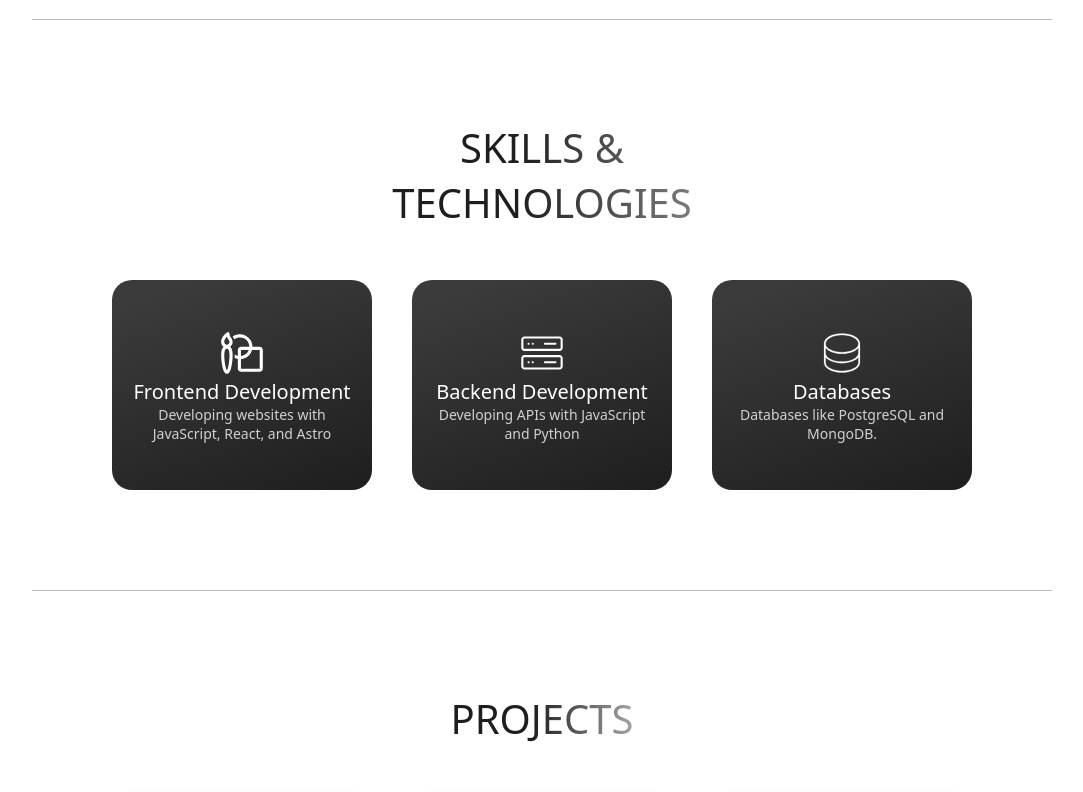
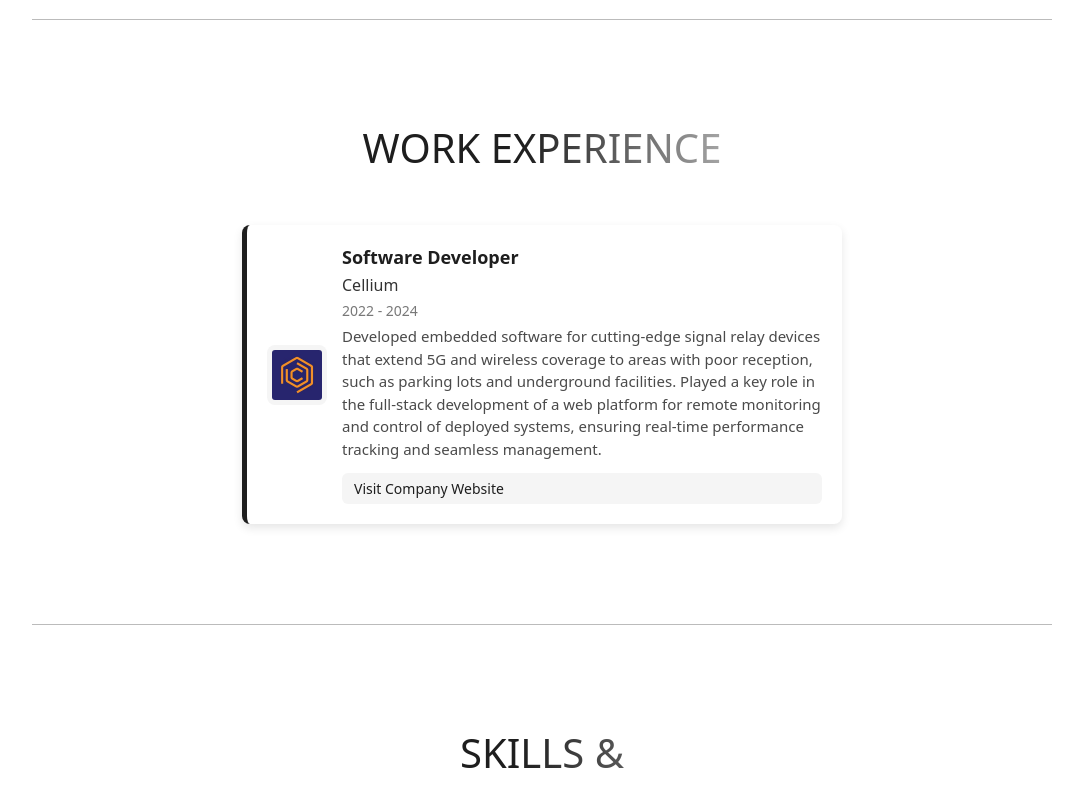
Before and after one commit to Yardenregev/portfolio_website, an Astro site: page / in a window 1280 px wide. Shown: the part 780-1572 px from the top of the page, without its empty margins (98-1181 px from the left). Built offline with nearby package versions, Linux system fonts and the light colour scheme; Astro itself is replaced by a stand-in of ours.

Commit message:
added work experience section

```diff
--- a/src/components/Footer.astro
+++ b/src/components/Footer.astro
@@ -7,6 +7,7 @@ const year = new Date().getFullYear()
     <ul>
         <li><a href="https://www.linkedin.com/in/yarden-regev-6613261b7" target="_blank">Linkedin</a></li>
         <li><a href="https://github.com/Yardenregev/Projects" target="_blank">Github</a></li>
+        <li><a href="yarden_regev_resume.pdf" target="_blank">Resume</a></li>
         <li class="contact-btn"><a href="mailto:yardenregev11@gmail.com">Email me!</a></li>
     </ul>
 </footer>
--- /dev/null
+++ b/src/components/WorkPlace.astro
@@ -0,0 +1,99 @@
+---
+const { title, workplaceName, icon, startDate, endDate, description, website } = Astro.props
+---
+
+<article class="workplace-card">
+    <img class="icon" src={icon} alt="workplace icon"/>
+    <div class="content">
+        <h3 class="title">{title}</h3>
+        <h4 class="workplace">{workplaceName}</h4>
+        <p class="date">{startDate} - {endDate}</p>
+        <p class="description">{description}</p>
+
+        {website && (
+            <a class="website-link" href={website} target="_blank" rel="noopener noreferrer">
+                Visit Company Website
+            </a>
+        )}
+    </div>
+</article>
+
+
+<style>
+    .workplace-card {
+    display: flex;
+    align-items: center;
+    gap: 15px;
+    max-width: 600px;
+    padding: 20px;
+    background: #fff;
+    border-radius: 8px;
+    box-shadow: 0 4px 10px rgba(0, 0, 0, 0.1);
+    border-left: 5px solid #1e1e1e;
+    transition: transform 0.2s ease-in-out;
+}
+
+.workplace-card:hover {
+    transform: translateY(-3px);
+}
+
+.icon {
+    flex-shrink: 0;
+    width: 60px;
+    height: 60px;
+    object-fit: contain;
+    border-radius: 8px;
+    background: #f5f5f5;
+    padding: 5px;
+}
+
+.content {
+    display: flex;
+    flex-direction: column;
+    gap: 5px;
+}
+
+.title {
+    font-size: 18px;
+    font-weight: 600;
+    color: #1e1e1e;
+    margin: 0;
+}
+
+.workplace {
+    font-size: 16px;
+    font-weight: 500;
+    color: #333;
+    margin: 0;
+}
+
+.date {
+    font-size: 14px;
+    color: rgba(30, 30, 30, 0.6);
+}
+
+.description {
+    font-size: 15px;
+    color: #4a4a4a;
+    line-height: 1.5;
+}
+
+.website-link {
+    margin-top: 8px;
+    font-size: 14px;
+    color: #1e1e1e;
+    font-weight: 500;
+    text-decoration: none;
+    display: inline-block;
+    background: #f5f5f5;
+    padding: 6px 12px;
+    border-radius: 6px;
+    transition: background 0.2s, transform 0.1s;
+}
+
+.website-link:hover {
+    background: #e0e0e0;
+    transform: scale(1.05);
+}
+
+</style>
--- a/src/pages/index.astro
+++ b/src/pages/index.astro
@@ -7,6 +7,7 @@ import ProjectCard from "../components/ProjectCard.astro";
 import SkillCard from "../components/SkillCard.astro";
 import Title from "../components/Title.astro";
 import SecondaryTitle from '../components/SecondaryTitle.astro';
+import WorkPlace from '../components/WorkPlace.astro';
 ---
 
 <Layout title="Yarden Regev">
@@ -19,10 +20,21 @@ import SecondaryTitle from '../components/SecondaryTitle.astro';
 					<Title text='Software Developer'/>
 					<Title text='3 years of experience'/>
 					<SecondaryTitle text='C C++ Python JavaScript'/>
-					<!-- TODO Add C, C++, Python and JavaScript -->
 				</article>
 			</section>
-			<!-- TODO Add work experience section talk about each company -->
+			<section class="work-experience">
+				<Title text='Work Experience'/>
+				<WorkPlace
+					title="Software Developer"
+					workplaceName="Cellium"
+					icon = "cellium_logo.jpg"
+					startDate = "2022"
+					endDate = "2024"
+					description = "Developed embedded software for cutting-edge signal relay devices that extend 5G and wireless coverage to areas with poor reception, such as parking lots and underground facilities. Played a key role in the full-stack development of a web platform for remote monitoring and control of deployed systems, ensuring real-time performance tracking and seamless management."
+					website = "https://www.linkedin.com/company/cellium/"
+				/>
+			</section>
+
 			<section class="skills">
 				<Title text='Skills & Technologies'/> <!-- TODO Consider changing this to experience rather than skills and technologies -->
 				<section>
@@ -110,6 +122,24 @@ import SecondaryTitle from '../components/SecondaryTitle.astro';
 		font-style: italic;
 	}
 
+	.work-experience {
+		display: flex;
+		flex-direction: column;
+		gap: 50px;
+		width: 100%;
+		align-items: center;
+		border-bottom: 1px solid rgba(30, 30, 30, 0.3);
+		padding: 0px 20px 100px 20px;
+	}
+
+	.work-experience > section {
+		display: flex;
+		gap: 40px;
+		flex-wrap: wrap;
+		justify-content: center;
+	}
+
+
 	.skills {
 		display: flex;
 		flex-direction: column;
```
Also changed, not shown: public/cellium_logo.jpg (added).
